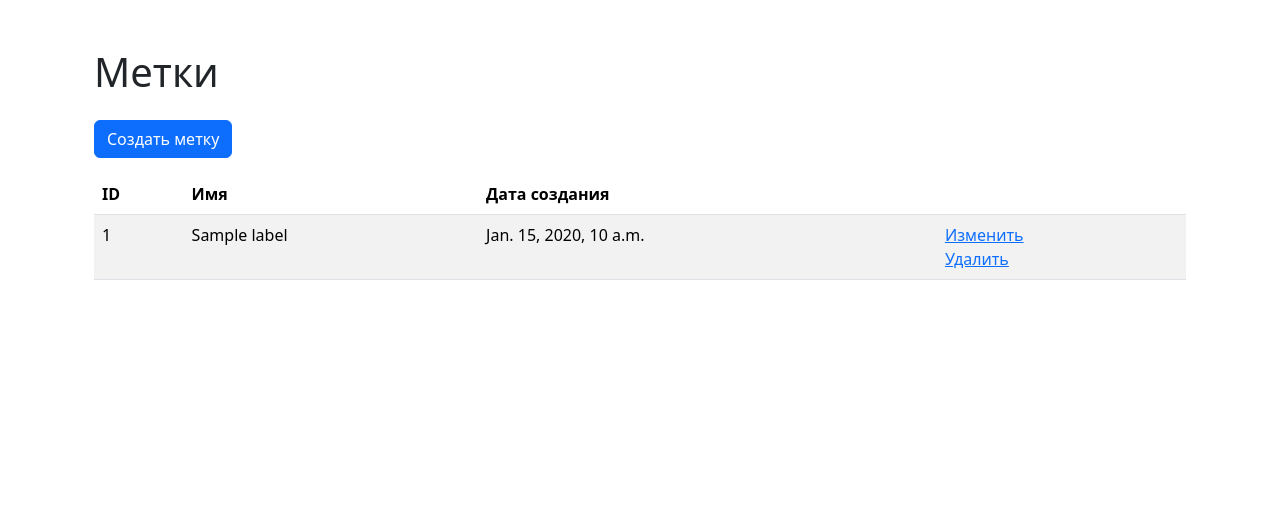
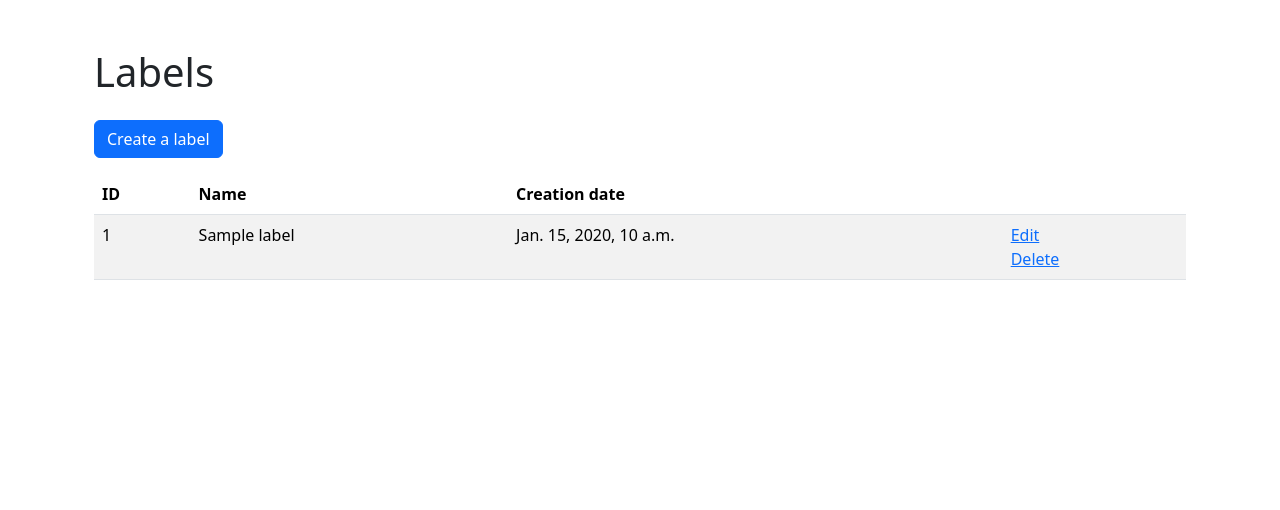
Before and after one commit to chustovalena/python-project-52, a Django app: page /labels/ in a window 1280 px wide. Shown: the part 56-566 px from the top of the page. Run offline with Django 5.2, Linux system fonts and the light colour scheme; a user stored in the database is signed in; tables that the repository leaves empty hold one stand-in row (values such as "Sample post").

Commit message:
label i18n templates update

```diff
--- a/task_manager/label/templates/label/create.html
+++ b/task_manager/label/templates/label/create.html
@@ -1,8 +1,8 @@
 {% extends "base.html" %}
-
+{% load i18n %}
 {% block content %}
 <div class="container mt-4">
-    <h1>Создать метку</h1>
+    <h1>{% translate 'Create a label'%}</h1>
 
     <form method="post">
         {% csrf_token %}
@@ -15,7 +15,7 @@
             {{ form.name.errors }}
         </div>
 
-        <button class="btn btn-primary" type="submit">Создать</button>
+        <button class="btn btn-primary" type="submit">{% translate  'Create' %}</button>
     </form>
 </div>
 {% endblock %}
--- a/task_manager/label/templates/label/index.html
+++ b/task_manager/label/templates/label/index.html
@@ -1,14 +1,16 @@
 {% extends "base.html" %}
+{% load i18n %}
+
 {% block content %}
     <div class="container-fluid flex-grow-1">
-        <h1 class="my-4">Метки</h1>
-        <a class="btn btn-primary mb-3" href="{% url 'labels:create' %}">Создать метку</a>
+        <h1 class="my-4">{% translate 'Labels' %}</h1>
+        <a class="btn btn-primary mb-3" href="{% url 'labels:create' %}">{% translate 'Create a label' %}</a>
         <table class="table table-striped">
             <thead>
                 <tr class="fw-weight-bold">
                     <th scope="col" >ID</th>
-                    <th scope="col">Имя</th>
-                    <th scope="col">Дата создания</th>
+                    <th scope="col">{% translate 'Name' %}</th>
+                    <th scope="col">Creation date</th>
                     <th scope="col"></th>
                 </tr>
             </thead>
@@ -19,8 +21,8 @@
                     <td>{{label.name}}</td>
                     <td>{{label.created_at}}</td>
                     <td>
-                        <a href="{% url 'labels:update' label.id %}">Изменить</a><br>
-                        <a href="{% url 'labels:delete' label.id %}">Удалить</a>
+                        <a href="{% url 'labels:update' label.id %}">{% translate 'Edit' %}</a><br>
+                        <a href="{% url 'labels:delete' label.id %}">{% translate 'Delete' %}</a>
                     </td>
                 </tr>
                 {% endfor %}
--- a/task_manager/label/templates/label/update.html
+++ b/task_manager/label/templates/label/update.html
@@ -1,8 +1,9 @@
 {% extends "base.html" %}
+{% load i18n %}
 
 {% block content %}
 <div class="container mt-4">
-    <h1>Изменить метку</h1>
+    <h1>{% translate 'Edit the label' %}</h1>
 
     <form method="post">
         {% csrf_token %}
@@ -15,7 +16,7 @@
             {{ form.name.errors }}
         </div>
 
-        <button class="btn btn-primary" type="submit">Изменить</button>
+        <button class="btn btn-primary" type="submit">{% translate 'Edit' %}</button>
     </form>
 </div>
 {% endblock %}
```
Also changed, not shown: task_manager/label/templates/label/delete.html (+4 -3 lines).
